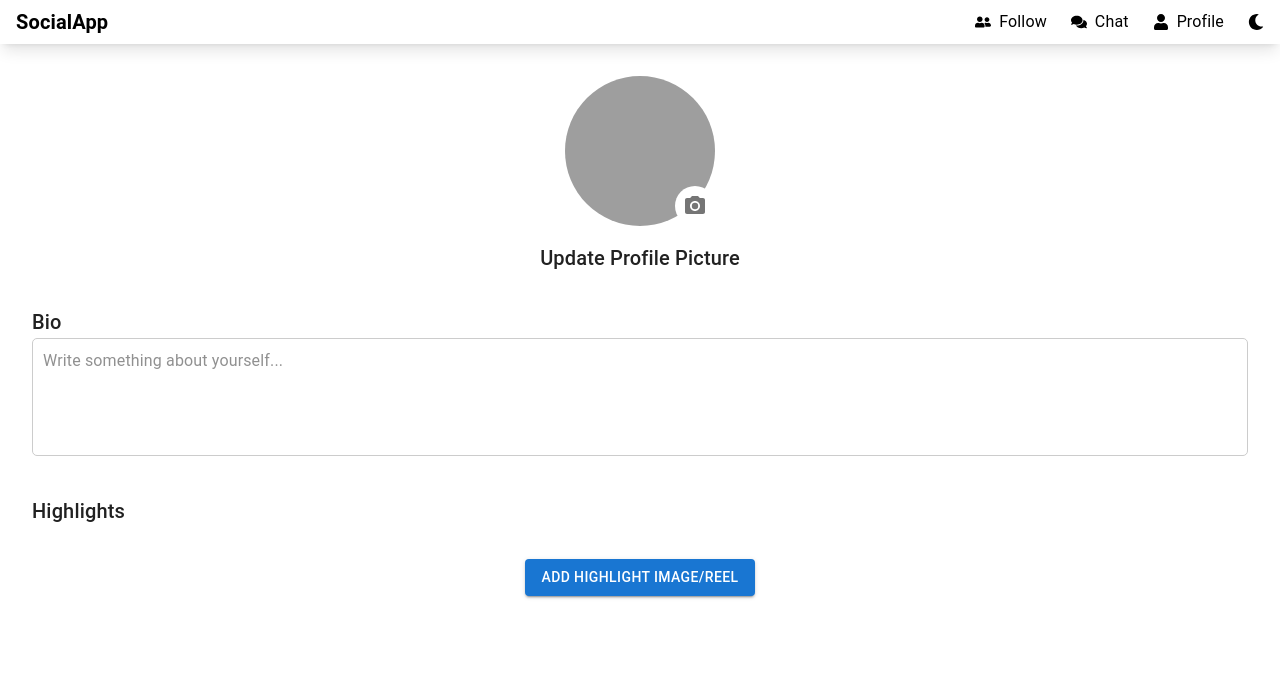
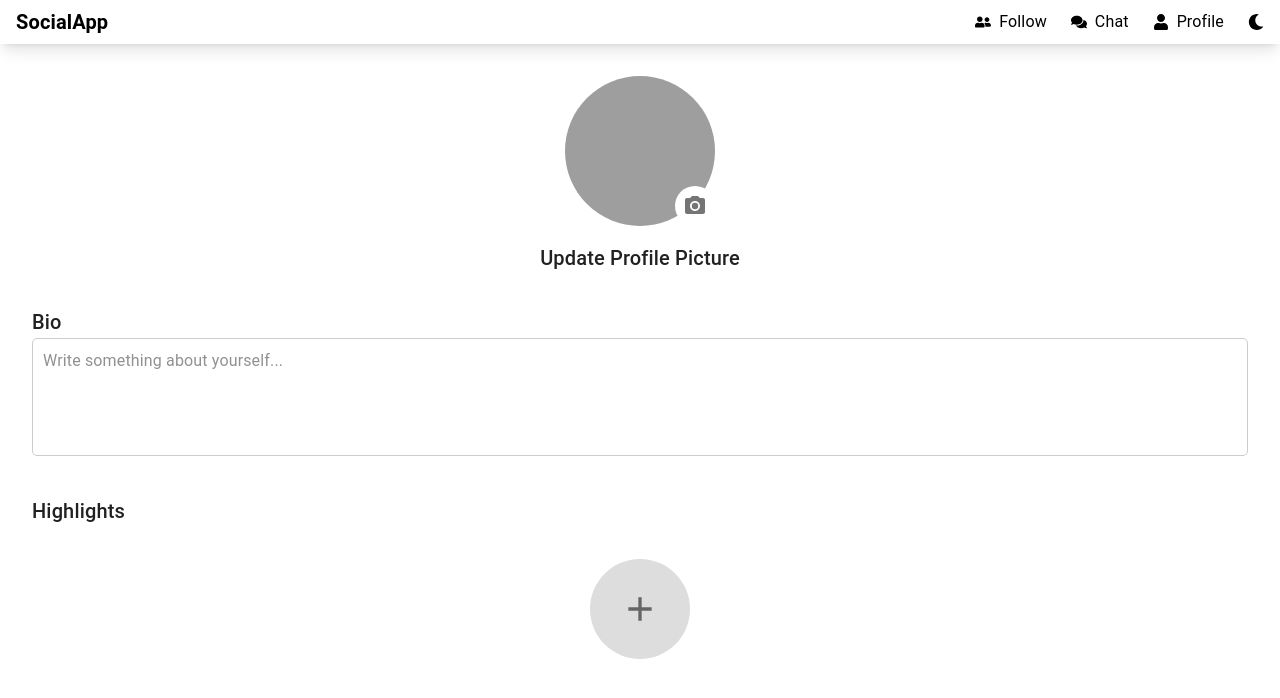
Before and after one commit to fatimamaqsood29/chat, a React (Vite) app: page /profile in a window 1280 px wide. Shown: the top 698 px of the page. Built offline with nearby package versions, Linux system fonts and the light colour scheme; grey boxes are pictures that could not be loaded.

Commit message:
highlight

```diff
--- a/src/components/ProfileScreen.jsx
+++ b/src/components/ProfileScreen.jsx
@@ -4,15 +4,15 @@ import {
   Avatar,
   IconButton,
   Typography,
+  Grid,
   Button,
-  Grid,
 } from '@mui/material';
-import { PhotoCamera } from '@mui/icons-material';
+import { PhotoCamera, Add } from '@mui/icons-material';
 
 function ProfileScreen() {
   const [previewImage, setPreviewImage] = useState('');
   const [bio, setBio] = useState('');
-  const [highlights, setHighlights] = useState([]); // Store uploaded highlights
+  const [highlights, setHighlights] = useState([]);
 
   const handleImageChange = (event) => {
     const file = event.target.files[0];
@@ -21,10 +21,17 @@ function ProfileScreen() {
     }
   };
 
-  const handleHighlightUpload = (event) => {
-    const files = Array.from(event.target.files);
-    const filePreviews = files.map((file) => URL.createObjectURL(file));
-    setHighlights([...highlights, ...filePreviews]);
+  const handleHighlightUpload = (event, index) => {
+    const file = event.target.files[0];
+    if (file) {
+      const newHighlights = [...highlights];
+      newHighlights[index] = URL.createObjectURL(file);
+      setHighlights(newHighlights);
+    }
+  };
+
+  const addNewHighlightSlot = () => {
+    setHighlights([...highlights, null]);
   };
 
   return (
@@ -91,36 +98,59 @@ function ProfileScreen() {
                   display: 'flex',
                   justifyContent: 'center',
                   alignItems: 'center',
+                  backgroundColor: '#f0f0f0',
                   border: '2px solid #ddd',
+                  position: 'relative',
                 }}
               >
-                <img
-                  src={highlight}
-                  alt={`Highlight ${index + 1}`}
-                  style={{ width: '100%', height: '100%', objectFit: 'cover' }}
-                />
+                {highlight ? (
+                  <img
+                    src={highlight}
+                    alt={`Highlight ${index + 1}`}
+                    style={{ width: '100%', height: '100%', objectFit: 'cover' }}
+                  />
+                ) : (
+                  <IconButton
+                    component="label"
+                    sx={{
+                      position: 'absolute',
+                      width: '100%',
+                      height: '100%',
+                      display: 'flex',
+                      justifyContent: 'center',
+                      alignItems: 'center',
+                    }}
+                  >
+                    <Add sx={{ fontSize: 40 }} />
+                    <input
+                      type="file"
+                      accept="image/,video/"
+                      onChange={(event) => handleHighlightUpload(event, index)}
+                      hidden
+                    />
+                  </IconButton>
+                )}
               </Box>
             </Grid>
           ))}
+          {/* Add New Highlight Slot */}
+          <Grid item>
+            <IconButton
+              onClick={addNewHighlightSlot}
+              sx={{
+                width: 100,
+                height: 100,
+                borderRadius: '50%',
+                backgroundColor: '#ddd',
+                display: 'flex',
+                justifyContent: 'center',
+                alignItems: 'center',
+              }}
+            >
+              <Add sx={{ fontSize: 40 }} />
+            </IconButton>
+          </Grid>
         </Grid>
-
-        {/* Highlight Upload Button */}
-        <Box mt={2} textAlign="center">
-          <Button
-            component="label"
-            variant="contained"
-            color="primary"
-          >
-            Add Highlight Image/Reel
-            <input
-              type="file"
-              accept="image/,video/"
-              multiple
-              onChange={handleHighlightUpload}
-              hidden
-            />
-          </Button>
-        </Box>
       </Box>
     </Box>
   );
```
